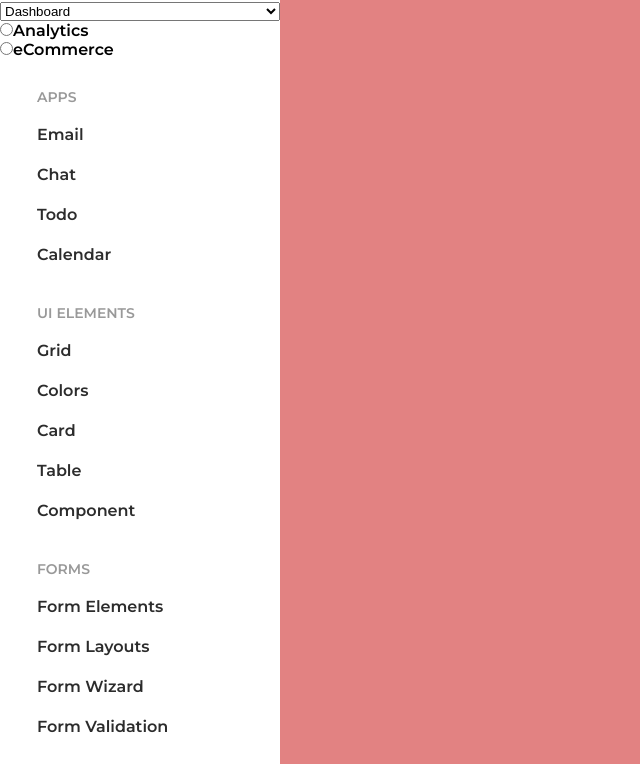
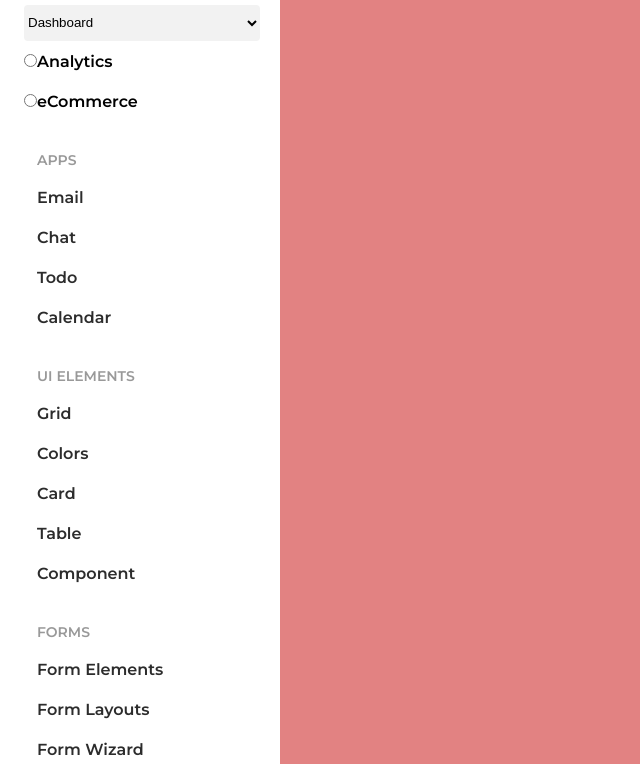
Before and after one commit to Crazy-Butcher/snv.github.io, a plain HTML site: page index.html in a window 1280 px wide. Shown: the part 89-853 px from the top of the page, without its empty margins (0-640 px from the left). Drawn offline with Linux system fonts and the light colour scheme.

Commit message:
updated html, css

```diff
--- a/css/style.css
+++ b/css/style.css
@@ -18,11 +18,12 @@ body {
     text-align: left;
     font-family: 'Montserrat', sans-serif;
     font-style: normal;
+    font-weight: normal;
 
 }
 
 .vertical-menu header {
-    background-color: #153b15;
+    /* background-color: #153b15; */
     max-width: 239px;
     display: inline-flex;
     margin-top: 21px;
@@ -39,9 +40,18 @@ body {
     color: #7e72f2;
 }
 
-.vertical-menu .dashboard {
-    margin-right: 24px;
+.vertical-menu div {
+    margin-left: 24px;
+    /* font-family: 'Montserrat', sans-serif; */
     line-height: 40px;
+}
+
+.vertical-menu select {
+    width: 236px;
+    height: 36px;
+    border: none;
+    border-radius: 4px;
+    background-color: #f2f2f2;
 }
 
 .vertical-menu ul {
@@ -50,7 +60,6 @@ body {
     margin-top: 20px;
     margin-left: 37px;
     list-style: none;
-    font-weight: normal;
 
 }
 
--- a/index.html
+++ b/index.html
@@ -19,27 +19,16 @@
 
 
         <div class="dashboard">
-            <!-- <button class="submenu">Dashboard</button> -->
-
-
-
-                <!-- <li><a href="#">Analytics</a></li>
-                <li><a href="#">eCommerce</a></li> -->
+            <select name="dashboard-dropdown" id="">
+                <option value="">Dashboard</option>
+                <option value="">Analytics</option>
+                <option value="">eCommerce</option>
+            </select>
+            <form action="#">
+                <p><input name="choose-dashboard" type="radio" value="Analytics">Analytics</p>
+                <p><input name="choose-dashboard" type="radio" value="eCommerce">eCommerce</p>
+            </form>
         </div>
-
-        <select name="dashboard-dropdown" id="">
-            <option value="">Dashboard</option>
-            <option value="">2</option>
-            <option value="">3</option>
-        </select>
-
-
-
-        <form action="#">
-            <p><input type="radio" value="Analytics">Analytics</p>
-            <p><input type="radio" value="eCommerce">eCommerce</p>
-        </form>
-
         <ul class="apps">
             <h>Apps</h>
             <li><a href="#">Email</a></li>
@@ -47,7 +36,6 @@
             <li><a href="#">Todo</a></li>
             <li><a href="#">Calendar</a></li>
         </ul>
-
         <ul class="ui-elements">
             <h>UI Elements</h>
             <li><a href="#">Grid</a></li>
@@ -56,7 +44,6 @@
             <li><a href="#">Table</a></li>
             <li><a href="#">Component</a></li>
         </ul>
-
         <ul class="forms">
             <h>Forms</h>
             <li><a href="#">Form Elements</a></li>
@@ -64,7 +51,6 @@
             <li><a href="#">Form Wizard</a></li>
             <li><a href="#">Form Validation</a></li>
         </ul>
-
         <ul class="pages">
             <h>Pages</h>
             <li><a href="#">Authentification</a></li>
@@ -77,13 +63,11 @@
             <li><a href="#">Search</a></li>
             <li><a href="#">Invoice</a></li>
         </ul>
-
         <ul class="harts-maps">
             <h>Charts & Maps</h>
             <li><a href="#">Charts</a></li>
             <li><a href="#">Google Map</a></li>
         </ul>
-
         <ul class="extensions">
             <h>Extensions</h>
             <li><a href="#">Select</a></li>
@@ -91,13 +75,11 @@
             <li><a href="#">Drag & Drop</a></li>
             <li><a href="#">Datepicker</a></li>
         </ul>
-
         <ul class="others">
             <h>Others</h>
             <li><a href="#">Menu Levels</a></li>
             <li><a href="#">Disabled Menu</a></li>
         </ul>
-
     </section>
 
     <!-- <section class="dashboard">
```
